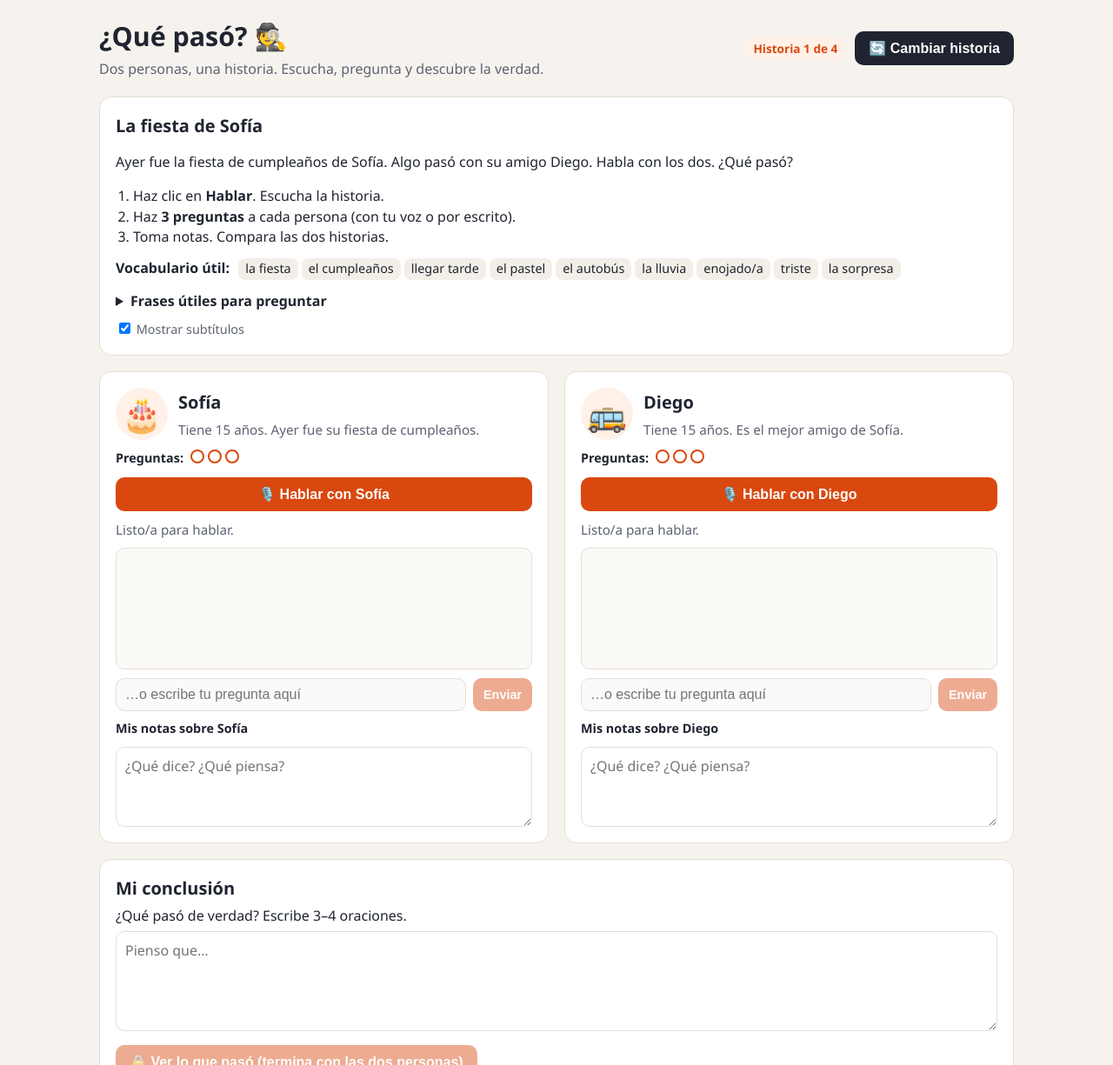
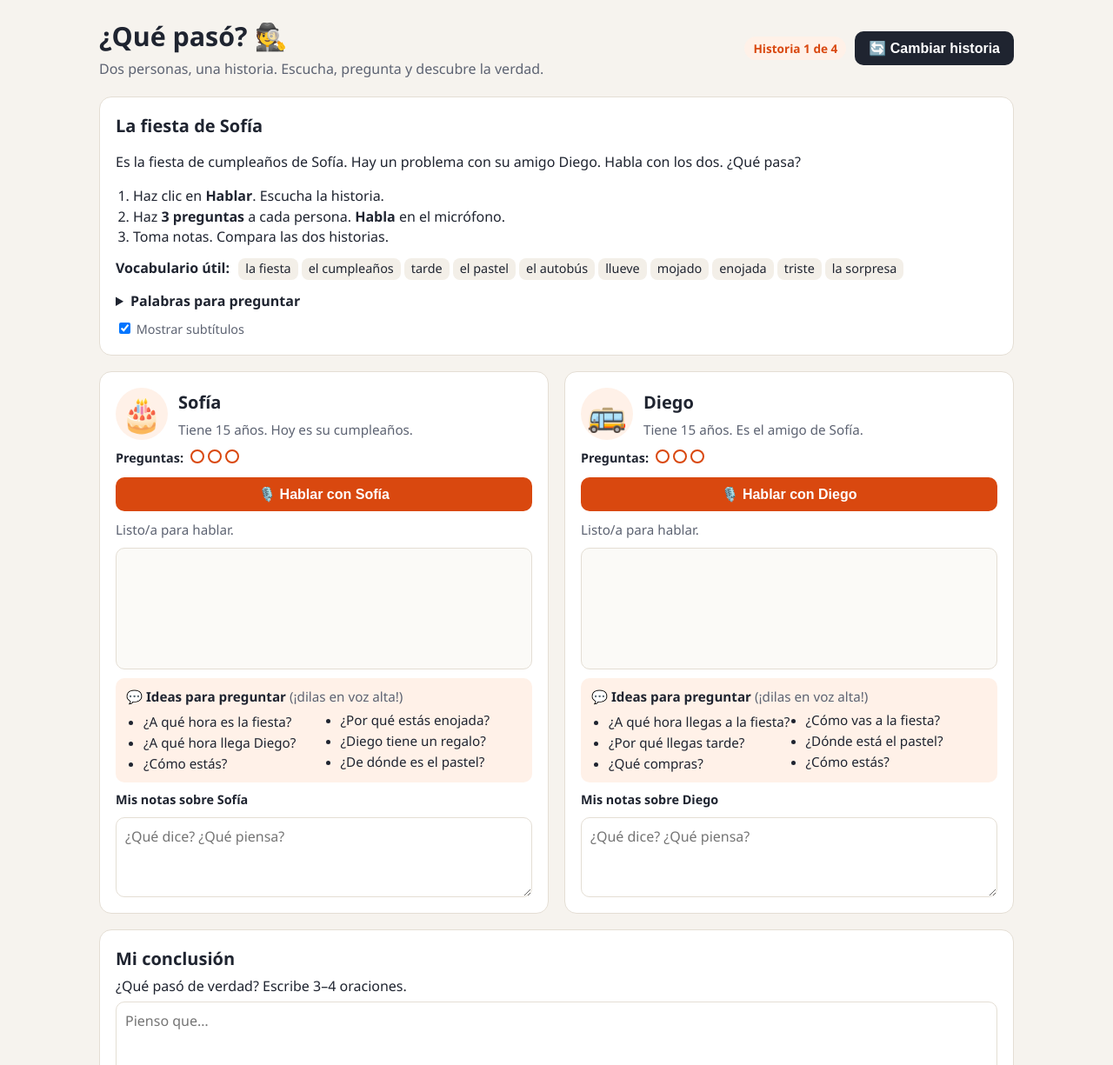
Before and after one commit to Marigo-Roldan/spanish-infogap-chatbot, a plain HTML site: page public/index.html in a window 1280 px wide. Shown: the top 1225 px of the page at 87% size. Drawn offline with Linux system fonts and the light colour scheme; no server answers.

Commit message:
Simpler novice-high stories, suggested questions, voice-only questions
- Rewrite all stories in short present-tense sentences
- Tighten character speaking rules (present tense, 3-7 word sentences)
- Show suggested questions for each character, to be read aloud
- Remove the typing box so students must speak
- Repeat requests and greetings do not use up a question

Co-Authored-By: Claude Opus 5.5 <noreply@anthropic.com>

```diff
--- a/public/app.js
+++ b/public/app.js
@@ -61,7 +61,11 @@ function renderStory() {
     $('.name2', card).textContent = p.nombre;
     $('.rol', card).textContent = p.rol;
     $('.talk', card).addEventListener('click', () => toggleTalk(p));
-    $('.ask', card).addEventListener('submit', e => { e.preventDefault(); askByText(p.id); });
+    const list = $('.suggest-list', card);
+    (p.preguntas || []).forEach(q => {
+      const li = document.createElement('li'); li.textContent = q; list.appendChild(li);
+    });
+    if (!list.children.length) $('.suggest', card).hidden = true;
     wrap.appendChild(card);
     personaState[p.id] = { count: 0, done: false, visited: false, card, persona: p };
     updateCard(p.id);
@@ -102,9 +106,6 @@ function updateCard(id) {
     talk.disabled = false;
     talk.classList.remove('live');
   }
-  const canType = live && session.ready && !session.limitReached && !session.responseActive;
-  $('.ask input', card).disabled = !canType;
-  $('.ask button', card).disabled = !canType;
 }
 
 function setStatus(id, text, cls = '') {
@@ -263,7 +264,7 @@ function onEvent(s, ev) {
       delete s.pendingYou[ev.item_id];
       if (!text) { bubble?.parentElement.remove(); break; }
       if (bubble) bubble.textContent = text; else addMsg(id, 'you', text, 'Tú');
-      registerQuestion(s);
+      if (!isFreeUtterance(text)) registerQuestion(s);
       break;
     }
 
@@ -296,17 +297,12 @@ function registerQuestion(s) {
   updateCard(s.personaId);
 }
 
-function askByText(id) {
-  const s = session;
-  if (!s || s.personaId !== id || s.limitReached || s.responseActive) return;
-  const input = $('.ask input', personaState[id].card);
-  const text = input.value.trim();
-  if (!text) return;
-  input.value = '';
-  addMsg(id, 'you', text, 'Tú');
-  send(s, { type: 'conversation.item.create', item: { type: 'message', role: 'user', content: [{ type: 'input_text', text }] } });
-  send(s, { type: 'response.create' });
-  registerQuestion(s);
+// "Repite, por favor", "No entiendo", "Hola", "Gracias"... do not use up a question.
+function isFreeUtterance(text) {
+  const t = text.toLowerCase().normalize('NFD').replace(/[̀-ͯ]/g, '').replace(/[¿?¡!.,]/g, '').trim();
+  if (/\b(repit\w*|repetir|despacio|no entiendo|otra vez|como dices)\b/.test(t)) return true;
+  if (/^(como|que)$/.test(t)) return true; // "¿Cómo?" / "¿Qué?"
+  return /^(hola|gracias|muchas gracias|ok|okay|vale|si|no|adios|bueno|perdon)( \w+)?$/.test(t);
 }
 
 function finishPersona(s) {
--- a/public/index.html
+++ b/public/index.html
@@ -24,7 +24,7 @@
       <p id="storyScene"></p>
       <ol class="steps">
         <li>Haz clic en <b>Hablar</b>. Escucha la historia.</li>
-        <li>Haz <b>3 preguntas</b> a cada persona (con tu voz o por escrito).</li>
+        <li>Haz <b>3 preguntas</b> a cada persona. <b>Habla</b> en el micrófono.</li>
         <li>Toma notas. Compara las dos historias.</li>
       </ol>
       <div class="vocab">
@@ -32,8 +32,9 @@
         <span id="vocabList"></span>
       </div>
       <details class="helpers">
-        <summary>Frases útiles para preguntar</summary>
-        <p>¿Qué pasó? · ¿Cuándo? · ¿Dónde? · ¿Por qué? · ¿Quién? · ¿Cómo te sientes? · ¿A qué hora…? · Repite, por favor. · Más despacio, por favor.</p>
+        <summary>Palabras para preguntar</summary>
+        <p>¿Qué…? · ¿Quién…? · ¿Dónde…? · ¿Adónde…? · ¿Cuándo…? · ¿A qué hora…? · ¿Por qué…? · ¿Cómo…?</p>
+        <p><b>¿No entiendes?</b> Di: “Repite, por favor” o “Más despacio, por favor”. <i>¡No cuenta como pregunta!</i></p>
       </details>
       <label class="toggle"><input type="checkbox" id="showText" checked> Mostrar subtítulos</label>
     </section>
@@ -65,10 +66,10 @@
       <button class="btn talk"></button>
       <p class="status">Listo/a para hablar.</p>
       <div class="transcript" aria-live="polite"></div>
-      <form class="ask">
-        <input type="text" placeholder="…o escribe tu pregunta aquí" disabled>
-        <button class="btn small" disabled>Enviar</button>
-      </form>
+      <div class="suggest">
+        <p class="suggest-title">💬 Ideas para preguntar <span>(¡dilas en voz alta!)</span></p>
+        <ul class="suggest-list"></ul>
+      </div>
       <label class="notes-label">Mis notas sobre <span class="name2"></span></label>
       <textarea class="notes" rows="3" placeholder="¿Qué dice? ¿Qué piensa?"></textarea>
     </article>
--- a/public/stories.json
+++ b/public/stories.json
@@ -3,36 +3,38 @@
     {
       "id": "fiesta",
       "titulo": "La fiesta de Sofía",
-      "escena": "Ayer fue la fiesta de cumpleaños de Sofía. Algo pasó con su amigo Diego. Habla con los dos. ¿Qué pasó?",
-      "vocabulario": ["la fiesta", "el cumpleaños", "llegar tarde", "el pastel", "el autobús", "la lluvia", "enojado/a", "triste", "la sorpresa"],
-      "verdad": "Diego no olvidó la fiesta. Compró un pastel de chocolate para Sofía. El autobús se rompió y Diego caminó 40 minutos bajo la lluvia. Por eso llegó tarde y mojado. El pastel era una sorpresa: Diego lo dejó en la cocina con la mamá de Sofía.",
+      "escena": "Es la fiesta de cumpleaños de Sofía. Hay un problema con su amigo Diego. Habla con los dos. ¿Qué pasa?",
+      "vocabulario": ["la fiesta", "el cumpleaños", "tarde", "el pastel", "el autobús", "llueve", "mojado", "enojada", "triste", "la sorpresa"],
+      "verdad": "Diego no olvida la fiesta. Compra un pastel de chocolate para Sofía. El autobús no funciona y llueve mucho. Diego camina 40 minutos. Por eso llega tarde y mojado. El pastel es una sorpresa: está en la cocina con la mamá de Sofía.",
       "personas": [
         {
           "id": "sofia",
           "nombre": "Sofía",
           "emoji": "🎂",
           "voz": "marin",
-          "rol": "Tiene 15 años. Ayer fue su fiesta de cumpleaños.",
-          "historia": "Ayer fue mi fiesta de cumpleaños. La fiesta empezó a las seis. Invité a mi mejor amigo, Diego. Diego no llegó a las seis. No llegó a las siete. Yo estaba triste y enojada. Pienso que Diego olvidó mi fiesta. Diego llegó a las ocho. Su ropa estaba mojada y sucia. No tenía un regalo en las manos. No hablé mucho con él. Después, mi mamá trajo un pastel de chocolate, pero no sé de dónde es el pastel. Pienso que mi mamá lo compró.",
-          "noSabe": "No sabes por qué Diego llegó tarde. No sabes nada del autobús. No sabes que el pastel es de Diego."
+          "rol": "Tiene 15 años. Hoy es su cumpleaños.",
+          "historia": "Hoy es mi cumpleaños. Tengo una fiesta en mi casa. La fiesta es a las seis. Invito a mi amigo Diego. Son las seis. Diego no llega. Son las siete. Diego no está. Estoy triste y enojada. Diego llega a las ocho. Su ropa está mojada. No tiene un regalo. Después, mi mamá trae un pastel de chocolate. No sé de dónde es el pastel.",
+          "noSabe": "No sabes por qué Diego llega tarde. No sabes nada del autobús. No sabes que el pastel es de Diego.",
+          "preguntas": ["¿A qué hora es la fiesta?", "¿A qué hora llega Diego?", "¿Cómo estás?", "¿Por qué estás enojada?", "¿Diego tiene un regalo?", "¿De dónde es el pastel?"]
         },
         {
           "id": "diego",
           "nombre": "Diego",
           "emoji": "🚌",
           "voz": "cedar",
-          "rol": "Tiene 15 años. Es el mejor amigo de Sofía.",
-          "historia": "Ayer fue el cumpleaños de mi mejor amiga, Sofía. Primero, fui a la pastelería. Compré un pastel de chocolate. Es el pastel favorito de Sofía. Tomé el autobús a las cinco y media. El autobús se rompió en la calle. Llovía mucho. Caminé 40 minutos con el pastel bajo la lluvia. Llegué a la fiesta a las ocho, mojado y sucio. Le di el pastel a la mamá de Sofía en la cocina. Es una sorpresa. Pero Sofía no habló conmigo. Estoy triste. No entiendo por qué Sofía está enojada.",
-          "noSabe": "No sabes que Sofía piensa que olvidaste su fiesta. No sabes si Sofía sabe que el pastel es tuyo."
+          "rol": "Tiene 15 años. Es el amigo de Sofía.",
+          "historia": "Hoy es el cumpleaños de mi amiga Sofía. Compro un pastel de chocolate para ella. Es su pastel favorito. Tomo el autobús a la fiesta. ¡El autobús no funciona! Llueve mucho. Camino cuarenta minutos con el pastel. Llego a las ocho. Estoy mojado. Le doy el pastel a la mamá de Sofía. Es una sorpresa. Pero Sofía no habla conmigo. Estoy triste. No entiendo.",
+          "noSabe": "No sabes por qué Sofía está enojada. No sabes si Sofía sabe que el pastel es tuyo.",
+          "preguntas": ["¿A qué hora llegas a la fiesta?", "¿Por qué llegas tarde?", "¿Qué compras?", "¿Cómo vas a la fiesta?", "¿Dónde está el pastel?", "¿Cómo estás?"]
         }
       ]
     },
     {
       "id": "perro",
       "titulo": "El perro en el parque",
-      "escena": "El sábado pasado, un perro pequeño terminó en el lago del parque. Habla con la dueña del perro y con un chico. ¿Qué pasó?",
-      "vocabulario": ["el perro", "el parque", "el lago", "la pelota", "patear", "correr", "mojado/a", "tener miedo", "gracias"],
-      "verdad": "La pelota de Pablo no tocó a Coco. Coco tomó la pelota en la boca y corrió al lago. Coco saltó al agua. Pablo entró al agua fría y sacó a Coco. Pablo no quería hacer daño: ¡Pablo rescató a Coco!",
+      "escena": "Un perro pequeño termina en el lago del parque. Habla con la señora y con el chico. ¿Qué pasa?",
+      "vocabulario": ["el perro", "el parque", "el lago", "la pelota", "patear", "correr", "el agua", "fría", "mojado", "tener miedo"],
+      "verdad": "La pelota de Pablo no toca a Coco. Coco toma la pelota y corre al lago. Coco salta al agua. Pablo entra al agua fría y saca a Coco. ¡Pablo ayuda a Coco!",
       "personas": [
         {
           "id": "ramirez",
@@ -40,26 +42,28 @@
           "emoji": "🐕",
           "voz": "coral",
           "rol": "Tiene 70 años. Su perro se llama Coco.",
-          "historia": "El sábado caminé en el parque con mi perro, Coco. Coco es pequeño, blanco y muy simpático. Un chico jugaba al fútbol. El chico pateó la pelota muy fuerte. Yo pienso que la pelota golpeó a Coco. Coco tuvo miedo y corrió. Yo no corro rápido. Busqué a Coco por 20 minutos. Lloré mucho. Después, el chico llegó con Coco. Coco y el chico estaban mojados. Pienso que el chico persiguió a Coco hasta el lago. Le grité al chico. Estoy enojada con él.",
-          "noSabe": "No viste qué pasó en el lago. No sabes que Coco tomó la pelota. No sabes que el chico sacó a Coco del agua."
+          "historia": "Camino en el parque con mi perro, Coco. Coco es pequeño y blanco. Un chico juega al fútbol. El chico patea la pelota. Pienso que la pelota toca a Coco. Coco tiene miedo y corre. Yo no corro rápido. Busco a Coco. ¡Lloro mucho! Después, el chico llega con Coco. Los dos están mojados. Estoy enojada con el chico.",
+          "noSabe": "No ves qué pasa en el lago. No sabes que Coco toma la pelota. No sabes que el chico saca a Coco del agua.",
+          "preguntas": ["¿Cómo se llama tu perro?", "¿Cómo es Coco?", "¿Qué hace el chico?", "¿Por qué corre Coco?", "¿Por qué están mojados?", "¿Por qué estás enojada?"]
         },
         {
           "id": "pablo",
           "nombre": "Pablo",
           "emoji": "⚽",
           "voz": "ash",
-          "rol": "Tiene 14 años. Le gusta jugar al fútbol.",
-          "historia": "El sábado jugué al fútbol en el parque. Pateé la pelota. La pelota pasó cerca de un perro pequeño y blanco. No tocó al perro. ¡El perro tomó mi pelota en la boca y corrió! Corrí detrás del perro. El perro corrió al lago y saltó al agua. El perro no nadaba bien. Entré al agua. ¡El agua estaba muy fría! Saqué al perro del agua. Busqué a la dueña. Una señora me gritó. No me dijo gracias. No entiendo por qué está enojada.",
-          "noSabe": "No sabes que la señora piensa que la pelota golpeó al perro. No sabes que la señora piensa que tú perseguiste al perro."
+          "rol": "Tiene 14 años. Le gusta el fútbol.",
+          "historia": "Juego al fútbol en el parque. Pateo la pelota. La pelota no toca al perro. ¡El perro toma mi pelota y corre! Corro detrás del perro. El perro salta al lago. Yo entro al agua. ¡El agua está muy fría! Saco al perro del agua. Una señora está enojada. Ella no dice gracias. No entiendo.",
+          "noSabe": "No sabes que la señora piensa que la pelota toca al perro.",
+          "preguntas": ["¿Qué haces en el parque?", "¿La pelota toca al perro?", "¿Qué hace el perro?", "¿Adónde corre el perro?", "¿Qué haces tú?", "¿Cómo está el agua?"]
         }
       ]
     },
     {
       "id": "sandwich",
       "titulo": "El sándwich en la cafetería",
-      "escena": "Hoy en la cafetería de la escuela, hay un problema con un sándwich. Habla con Camila y con Marcos. ¿Qué pasó?",
-      "vocabulario": ["la cafetería", "el almuerzo", "el sándwich", "el jamón", "el queso", "la mostaza", "la bolsa", "la mesa", "el piso"],
-      "verdad": "Camila y Marcos tienen la misma bolsa azul y el mismo sándwich de jamón y queso. La mochila de Marcos tiró su bolsa al piso, debajo de la mesa. Marcos comió el sándwich de Camila por error. Por eso el sándwich no tenía mostaza. Marcos no es un ladrón: fue un error.",
+      "escena": "En la cafetería de la escuela, hay un problema con un sándwich. Habla con Camila y con Marcos. ¿Qué pasa?",
+      "vocabulario": ["la cafetería", "el almuerzo", "el sándwich", "el jamón", "el queso", "la mostaza", "la bolsa", "azul", "la mesa", "el piso"],
+      "verdad": "Camila y Marcos tienen la misma bolsa azul y el mismo sándwich. La mochila de Marcos tira su bolsa al piso. Marcos come el sándwich de Camila por error. Por eso el sándwich no tiene mostaza.",
       "personas": [
         {
           "id": "camila",
@@ -67,8 +71,9 @@
           "emoji": "🥪",
           "voz": "shimmer",
           "rol": "Es estudiante. Siempre trae su almuerzo.",
-          "historia": "Siempre traigo mi almuerzo a la escuela. Hoy tengo un sándwich de jamón y queso en una bolsa azul. No me gusta la mostaza, entonces mi sándwich no tiene mostaza. Puse mi bolsa en la mesa y fui por agua. Cuando regresé, ¡mi bolsa no estaba! Vi a Marcos. Marcos comía un sándwich de jamón y queso. Tenía una bolsa azul. ¡Marcos comió mi sándwich! Estoy muy enojada. Ahora no tengo almuerzo.",
-          "noSabe": "No sabes que Marcos tiene una bolsa azul igual. No miraste debajo de la mesa."
+          "historia": "Siempre traigo mi almuerzo. Hoy tengo un sándwich de jamón y queso. Está en una bolsa azul. No me gusta la mostaza. Pongo mi bolsa en la mesa. Voy por agua. Regreso y ¡no hay bolsa! Veo a Marcos. Marcos come un sándwich de jamón y queso. Tiene una bolsa azul. ¡Es mi sándwich! Estoy enojada.",
+          "noSabe": "No sabes que Marcos tiene una bolsa azul igual. No miras debajo de la mesa.",
+          "preguntas": ["¿Qué hay en tu sándwich?", "¿De qué color es tu bolsa?", "¿Te gusta la mostaza?", "¿Adónde vas?", "¿Qué come Marcos?", "¿Cómo estás?"]
         },
         {
           "id": "marcos",
@@ -76,26 +81,28 @@
           "emoji": "🎒",
           "voz": "echo",
           "rol": "Es estudiante. Su mamá prepara su almuerzo.",
-          "historia": "Mi mamá prepara mi almuerzo todos los días. Hoy tengo un sándwich de jamón y queso en una bolsa azul. Puse mi bolsa en la mesa. Fui al baño con mi mochila. Cuando me levanté, mi mochila tocó algo en la mesa, pero no vi qué. Regresé, vi una bolsa azul en la mesa y comí el sándwich. Qué raro: mi mamá siempre pone mostaza, pero hoy el sándwich no tenía mostaza. Después, Camila gritó: ¡Es mi sándwich! No entiendo. Yo no soy un ladrón.",
-          "noSabe": "No sabes que tu bolsa está en el piso, debajo de la mesa. No sabes que Camila tiene una bolsa azul igual."
+          "historia": "Mi mamá prepara mi almuerzo. Hoy tengo un sándwich de jamón y queso. Está en una bolsa azul. Pongo mi bolsa en la mesa. Voy al baño con mi mochila. Mi mochila toca algo en la mesa, pero no veo qué. Regreso y como mi sándwich. Es raro: no tiene mostaza. Mi mamá siempre pone mostaza. Camila grita: ¡Es mi sándwich! No entiendo.",
+          "noSabe": "No sabes que tu bolsa está en el piso, debajo de la mesa. No sabes que Camila tiene una bolsa azul igual.",
+          "preguntas": ["¿Quién prepara tu almuerzo?", "¿De qué color es tu bolsa?", "¿Adónde vas?", "¿Qué toca tu mochila?", "¿Tu sándwich tiene mostaza?", "¿Qué dice Camila?"]
         }
       ]
     },
     {
       "id": "restaurante",
       "titulo": "Problema en el restaurante",
-      "escena": "El sábado por la noche, hubo un problema en el restaurante El Sol. Habla con un cliente y con el mesero. ¿Qué pasó?",
-      "vocabulario": ["el restaurante", "el mesero", "el cliente", "pedir", "los tacos", "el pollo", "la carne", "picante", "esperar", "el ruido"],
-      "verdad": "El hijo del señor Torres gritó: ¡Quiero tacos de carne! El señor dijo: Sí, sí, para calmar a su hijo, no para cambiar la orden. Pero Andrés pensó que el señor cambió la orden. Había mucho ruido y Andrés no escuchó 'sin picante'. Solo había un cocinero porque el otro estaba enfermo. Por eso esperaron mucho.",
+      "escena": "Hay un problema en el restaurante El Sol. Habla con el cliente y con el mesero. ¿Qué pasa?",
+      "vocabulario": ["el restaurante", "el mesero", "pedir", "los tacos", "el pollo", "la carne", "picante", "esperar", "el ruido", "el cocinero"],
+      "verdad": "El hijo del señor Torres grita: ¡Quiero tacos de carne! El señor dice: Sí, sí, pero no quiere cambiar la orden. Andrés piensa que sí. Hay mucho ruido y Andrés no escucha 'sin picante'. Hay solo un cocinero, por eso la comida tarda mucho.",
       "personas": [
         {
           "id": "torres",
           "nombre": "Señor Torres",
           "emoji": "🌮",
           "voz": "verse",
-          "rol": "Es el cliente. Fue al restaurante con su familia.",
-          "historia": "El sábado fui al restaurante El Sol con mi esposa y mi hijo. Mi hijo tiene seis años. Pedí tacos de pollo sin picante, porque mi hijo no come picante. Mi hijo gritó mucho, pero es normal, es pequeño. Esperamos 45 minutos. ¡Mucho tiempo! Después, el mesero trajo tacos de carne con salsa picante. Estoy muy enojado. Pienso que el mesero no escucha y no trabaja bien.",
-          "noSabe": "No sabes que el mesero pensó que cambiaste la orden. No sabes que hay solo un cocinero hoy."
+          "rol": "Es el cliente. Está con su familia.",
+          "historia": "Voy al restaurante El Sol con mi familia. Mi hijo tiene seis años. Pido tacos de pollo sin picante. Mi hijo no come picante. Mi hijo grita mucho, pero es normal. Esperamos mucho. ¡Cuarenta y cinco minutos! El mesero trae tacos de carne. ¡Y tienen salsa picante! Estoy muy enojado. El mesero no escucha.",
+          "noSabe": "No sabes que el mesero piensa que tú cambias la orden. No sabes que hay solo un cocinero.",
+          "preguntas": ["¿Con quién vas al restaurante?", "¿Qué pides?", "¿Por qué sin picante?", "¿Cuánto tiempo esperan?", "¿Qué trae el mesero?", "¿Cómo estás?"]
         },
         {
           "id": "andres",
@@ -103,8 +110,9 @@
           "emoji": "🍽️",
           "voz": "sage",
           "rol": "Es mesero en el restaurante El Sol.",
-          "historia": "Trabajo en el restaurante El Sol. El sábado hubo muchas personas y mucha música. Había mucho ruido. Un señor pidió tacos de pollo. Escribí: tacos de pollo. Después, su hijo gritó: ¡Quiero tacos de carne! Y el señor dijo: Sí, sí. Entonces, cambié la orden a tacos de carne. Hoy solo hay un cocinero, porque el otro cocinero está enfermo. Por eso la comida tardó mucho. Traje los tacos de carne y el señor se enojó mucho. No entiendo por qué.",
-          "noSabe": "No escuchaste 'sin picante'. No sabes que el señor dijo 'sí, sí' solo para calmar a su hijo."
+          "historia": "Soy mesero en el restaurante El Sol. Hoy hay muchas personas y mucha música. Hay mucho ruido. Un señor pide tacos de pollo. Después, su hijo grita: ¡Quiero tacos de carne! El señor dice: Sí, sí. Entonces, cambio la orden a carne. Hoy hay solo un cocinero. El otro cocinero está enfermo. Por eso la comida tarda mucho. El señor está enojado. No entiendo por qué.",
+          "noSabe": "No escuchas 'sin picante'. No sabes que el señor dice 'sí, sí' solo para calmar a su hijo.",
+          "preguntas": ["¿Dónde trabajas?", "¿Qué pide el señor?", "¿Qué grita el niño?", "¿Hay mucho ruido?", "¿Por qué la comida tarda mucho?", "¿El señor dice 'sin picante'?"]
         }
       ]
     }
--- a/public/styles.css
+++ b/public/styles.css
@@ -82,8 +82,12 @@ main { max-width: 1100px; margin: 0 auto; padding: 0 24px 40px; display: grid; g
 .msg.system { background: transparent; color: var(--muted); font-style: italic; align-self: center; font-size: .88rem; }
 .msg .who { display: block; font-size: .75rem; font-weight: 700; color: var(--muted); margin-bottom: 2px; }
 
-.ask { display: flex; gap: 8px; }
-.ask input { flex: 1; padding: 9px 10px; border: 1px solid var(--line); border-radius: 10px; font-size: 1rem; }
+.suggest { background: var(--accent-soft); border-radius: 10px; padding: 10px 12px; }
+.suggest-title { margin: 0 0 4px; font-weight: 700; font-size: .95rem; }
+.suggest-title span { font-weight: 400; color: var(--muted); }
+.suggest-list { margin: 0; padding-left: 20px; columns: 2; column-gap: 18px; font-size: .95rem; }
+.suggest-list li { break-inside: avoid; margin: 2px 0; }
+@media (max-width: 480px) { .suggest-list { columns: 1; } }
 .notes-label { font-weight: 600; font-size: .9rem; }
 textarea { width: 100%; padding: 10px; border: 1px solid var(--line); border-radius: 10px; font: inherit; resize: vertical; }
 
```
Also changed, not shown: public/persona-prompt.txt, 1 other file.
